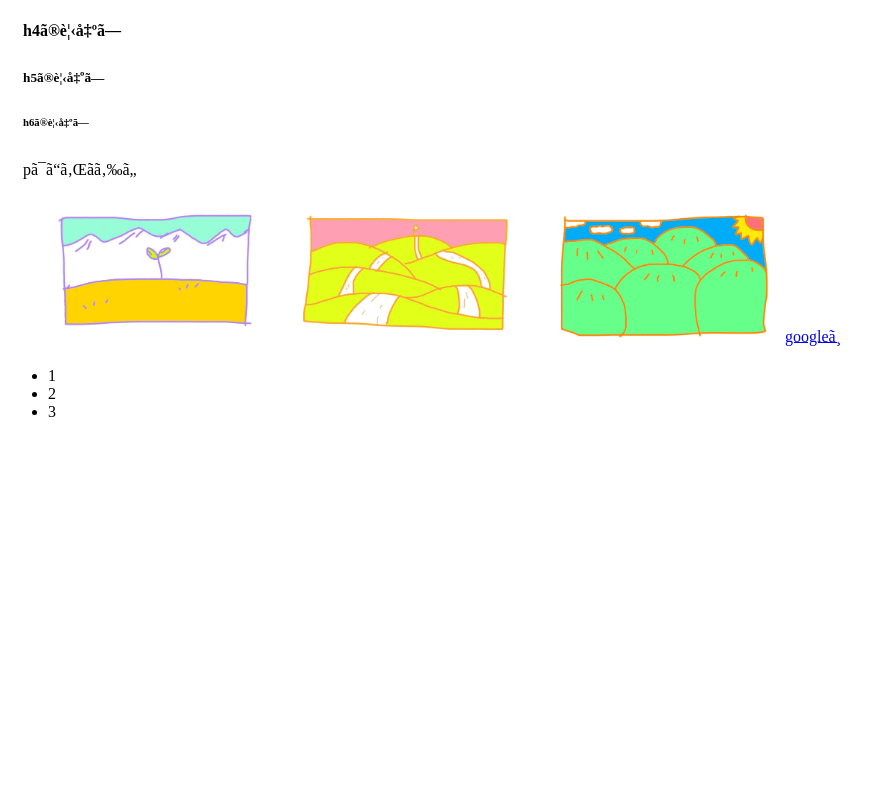
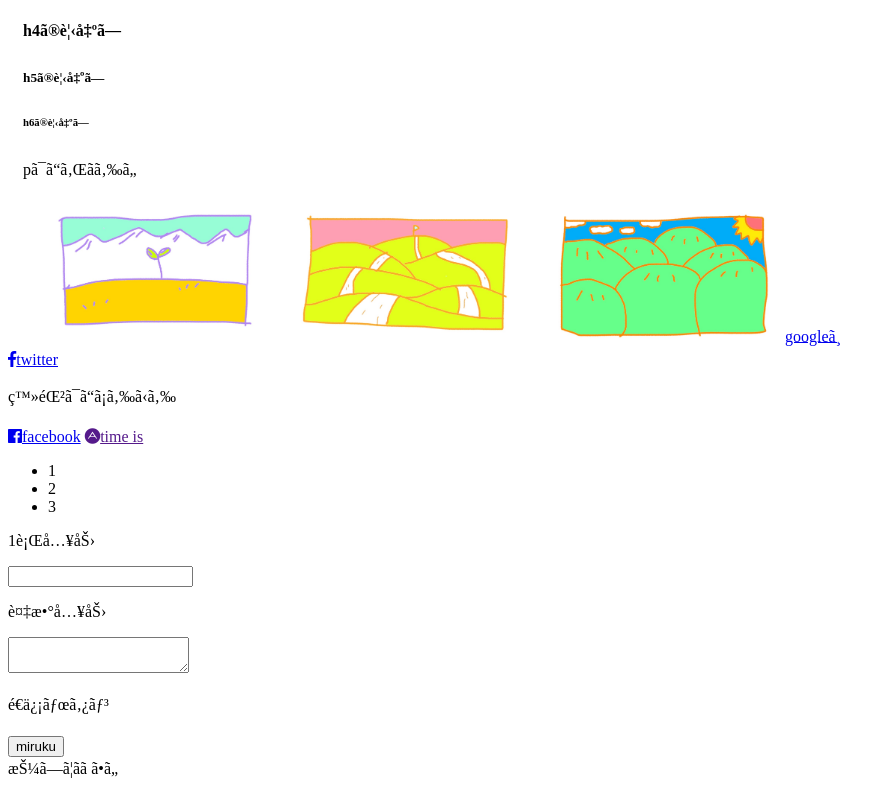
Before and after one commit to watarunrunrun/github.io, a plain HTML site: page index.html in a window 1280 px wide. Shown: the part 397-1189 px from the top of the page, without its empty margins (0-895 px from the left). Before the commit the page ends 834 px from the top, so only its background shows below. Drawn offline with Linux system fonts and the light colour scheme.

Commit message:
Update index.html

```diff
--- a/index.html
+++ b/index.html
@@ -4,16 +4,18 @@
     <meta charset="utf=8">
     <title>初めてのホームページ</title>
     <link rel="stylesheet" href="css/style.css">
+    <link href="https://use.fontawesome.com/releases/v5.6.1/css/all.css" rel="stylesheet">
   </head>
   <body>
     <header>
       <img src="https://github.com/watarunrunrun/github.io/blob/master/IMG_dog.JPG?raw=true">
 
+
     </header>
     <div class="wrapper">
       <div class="container">
         <h1>わたるん</h1><h1>アートギャラリー</h1>
-        <h2>h2の見出し</h2>
+        <h2><i class="fa fa-user-o" aria-hidden="true"></i>h2の見出し</h2>
         <h3>h3の見出し</h3>
         <h4>h4の見出し</h4>
         <h5>h5の見出し</h5>
@@ -24,12 +26,23 @@
           <img src="https://github.com/watarunrunrun/github.io/blob/master/IMG_0485.JPG?raw=true">
           <img src="https://github.com/watarunrunrun/github.io/blob/master/IMG_0492.JPG?raw=true">
           <a href ="https://google.com">googleへ</a>
+        </div>
+      </div>
+    </div>
+    <div class ="btn-wrapper">
+      <div class="container">
+        <div class ="btn">
 
-
+        <a class ="twitter" href ="https://twitter.com"><i class="fab fa-facebook-f"></i>twitter</a>
+       <p>登録はこちらから</p>
+        <a class ="facebook" href ="https://facebook.com"><span class="fab fa-facebook"></span>facebook</a>
+        <a  class ="time" href =""><i class="fab fa-adn"></i>time is</a>
 
         </div>
       </div>
+
     </div>
+
     <div class ="list">
       <ul>
         <li>1</li>
@@ -37,7 +50,22 @@
         <li>3</li>
       </ul>
     </div>
+    <div class="input1">
+      <p>1行入力</p>
+      <input >
+      <p>複数入力</p>
+      <textarea></textarea>
+      <p>送信ボタン</p>
+
+      <input type="submit" value ="miruku">
+
     </div>
+    <div class="btn twitter">
+      <span class ="push">押してください</span>
+    </div>
+    <footer>
+
+    </footer>
 
 
   </body>
```
